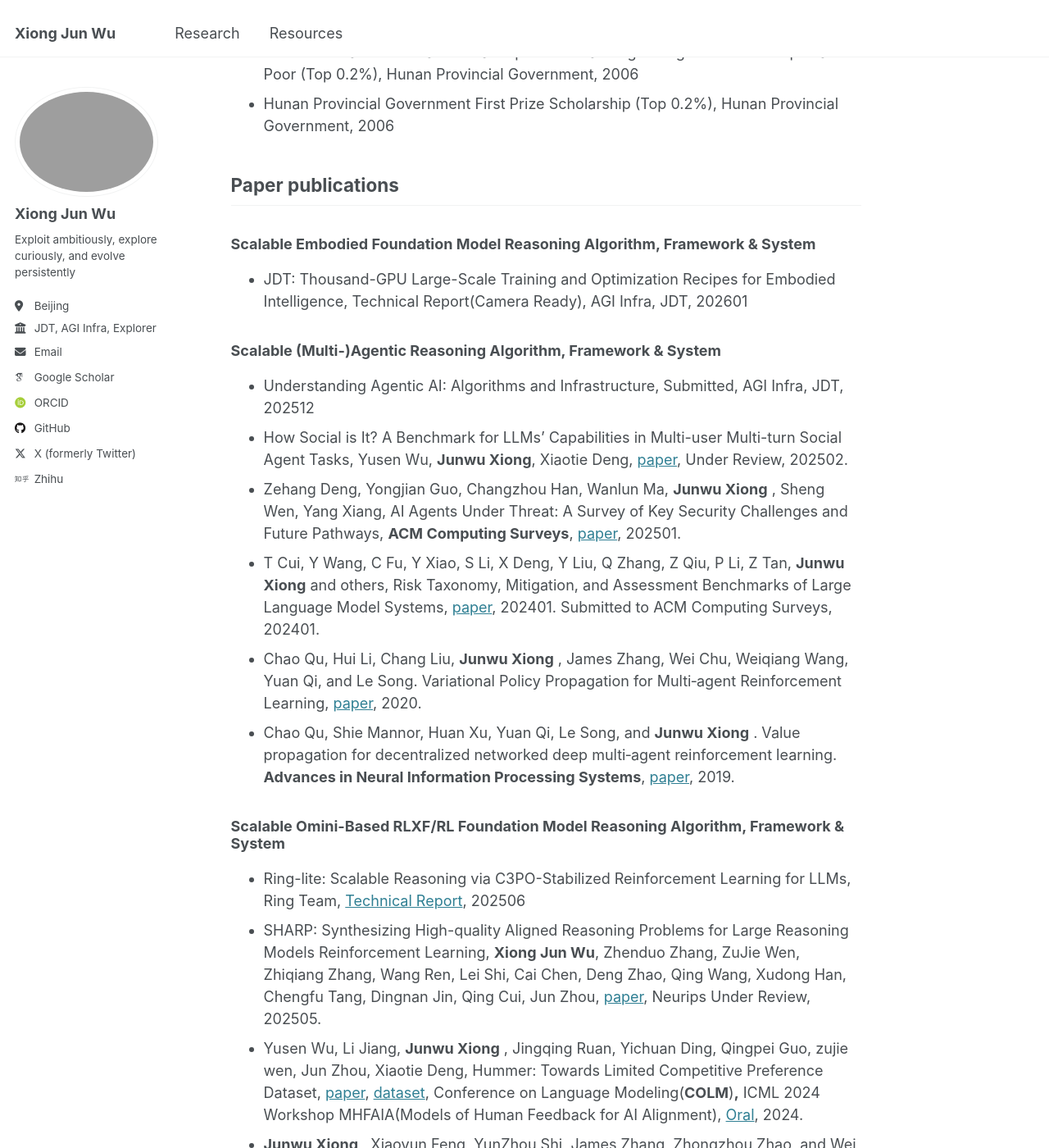
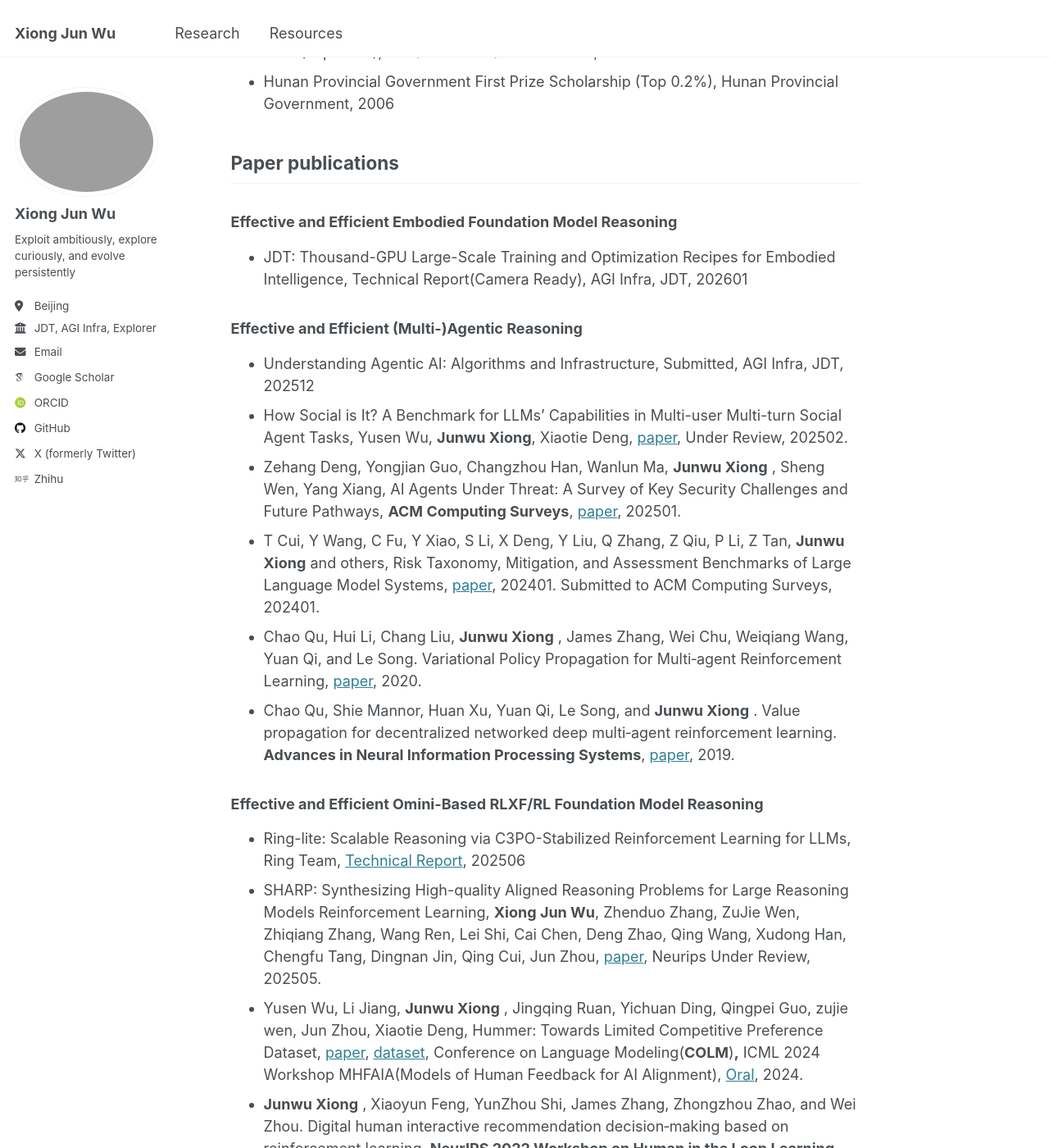
Before and after one commit to junwuxgi/junwuxgi.github.io, a Jekyll site: the page built from _pages/about.md, in a window 1280 px wide and 1400 px high, scrolled down 2033 px. Shown: the whole window at 82% size. Built offline with Jekyll 4.4.1, drawn with Linux system fonts in a browser that asks for light colours; some web fonts are replaced; some of the changed text lies outside the part shown.

Commit message:
update config

```diff
--- a/_pages/about.md
+++ b/_pages/about.md
@@ -48,10 +48,10 @@ redirect_from:
 - Hunan Provincial Government First Prize Scholarship (Top 0.2%), Hunan Provincial Government, 2006
 
 ## Paper publications
-### **Scalable Embodied Foundation Model Reasoning Algorithm, Framework & System**
+### **Effective and Efficient Embodied Foundation Model Reasoning**
 * JDT: Thousand-GPU Large-Scale Training and Optimization Recipes for Embodied Intelligence, Technical Report(Camera Ready), AGI Infra, JDT, 202601
 
-### **Scalable (Multi-)Agentic Reasoning Algorithm, Framework & System**
+### **Effective and Efficient (Multi-)Agentic Reasoning**
 * Understanding Agentic AI: Algorithms and Infrastructure, Submitted, AGI Infra, JDT, 202512
 * How Social is It? A Benchmark for LLMs' Capabilities in Multi-user Multi-turn Social Agent Tasks, Yusen Wu, **Junwu Xiong**, Xiaotie Deng, [paper](https://openreview.net/pdf?id=RuwAMoFxzG), Under Review, 202502.
 * Zehang Deng, Yongjian Guo, Changzhou Han, Wanlun Ma,  **Junwu Xiong** , Sheng Wen, Yang Xiang, AI Agents Under Threat: A Survey of Key Security Challenges and Future Pathways, **ACM Computing Surveys**, [paper](https://dl.acm.org/doi/10.1145/3716628), 202501.
@@ -59,7 +59,7 @@ redirect_from:
 * Chao Qu, Hui Li, Chang Liu,  **Junwu Xiong** , James Zhang, Wei Chu, Weiqiang Wang, Yuan Qi, and Le Song. Variational Policy Propagation for Multi‑agent Reinforcement Learning, [paper](https://arxiv.org/abs/2004.08883), 2020.
 * Chao Qu, Shie Mannor, Huan Xu, Yuan Qi, Le Song, and  **Junwu Xiong** . Value propagation for decentralized networked deep multi‑agent reinforcement learning.  **Advances in Neural Information Processing Systems**, [paper](https://arxiv.org/abs/1901.09326), 2019.
 
-### **Scalable Omini-Based RLXF/RL Foundation Model Reasoning Algorithm, Framework & System**
+### **Effective and Efficient Omini-Based RLXF/RL Foundation Model Reasoning**
 * Ring-lite: Scalable Reasoning via C3PO-Stabilized Reinforcement Learning for LLMs, Ring Team, [Technical Report](https://arxiv.org/abs/2506.14731), 202506
 * SHARP: Synthesizing High-quality Aligned Reasoning Problems for Large Reasoning Models Reinforcement Learning, **Xiong Jun Wu**, Zhenduo Zhang, ZuJie Wen, Zhiqiang Zhang, Wang Ren, Lei Shi, Cai Chen, Deng Zhao, Qing Wang, Xudong Han, Chengfu Tang, Dingnan Jin, Qing Cui, Jun Zhou, [paper](https://arxiv.org/abs/2505.14147), Neurips Under Review, 202505.
 * Yusen Wu, Li Jiang,  **Junwu Xiong** , Jingqing Ruan, Yichuan Ding, Qingpei Guo, zujie wen, Jun Zhou, Xiaotie Deng, Hummer: Towards Limited Competitive Preference Dataset, [paper](https://openreview.net/pdf?id=aKwQPRjdGa), [dataset](https://huggingface.co/datasets/sarinw-2024/Hummer), Conference on Language Modeling(**COLM**)**,** ICML 2024 Workshop MHFAIA(Models of Human Feedback for AI Alignment), [Oral](https://sites.google.com/view/mhf-icml2024/accepted-papers), 2024.
@@ -87,13 +87,10 @@ redirect_from:
 
 ## Innovation patents
 
-### **Scalable  RL x LLM Reasoning**
+### **Effective and Efficient Omini-Based RLXF/RL Foundation Model Reasoning**
 
 * **Junwu Xiong**, Zhenduo Zhang, Zujie Wen, Ziqiang Zhang, Jun Zhang, A self-alignment strategy for large general reasoning model, Application No. CXANT4683202, April 11, 2025, Under Review.
 * **Junwu Xiong**, Zujie Wen, Xinyu Kong, Jian Yan, A hierarchical ablation optimization scheme and device for improving large reasoning model based on PPL score, Application No. CXANT4198343, Dec.27, 2024, Under Review.
-
-### **Multi-modal Reinforcement Learning**
-
 * **Junwu Xiong** , Xiaoyu Tan, XU Hairui, James Zhang, Wei Chu, Yunzhou Shi, Zhongzhou Zhao, Wei Zhou, Xiaolong Li, [Digital avatar recommendation method and recommendation system](https://patents.google.com/patent/US20240177216A1/en), **US Patent**, US20240177216A1, App. 18/516,730, 2024.
 * **Junwu Xiong** , Xiaoyu Tan, Hairui Xu, James Zhang, Wei Chu, Yunzhou Shi, Zhongzhou Zhao, Wei Zhou, and Xiaolong LI, Interactive recommendation decision‑making of digital Avatar based on reinforcement learning, Application No. CXTA103673, Sep. 2022, Review completed.
 
```
Also changed, not shown: other parts of _pages/about.md (+1 -1 lines).
